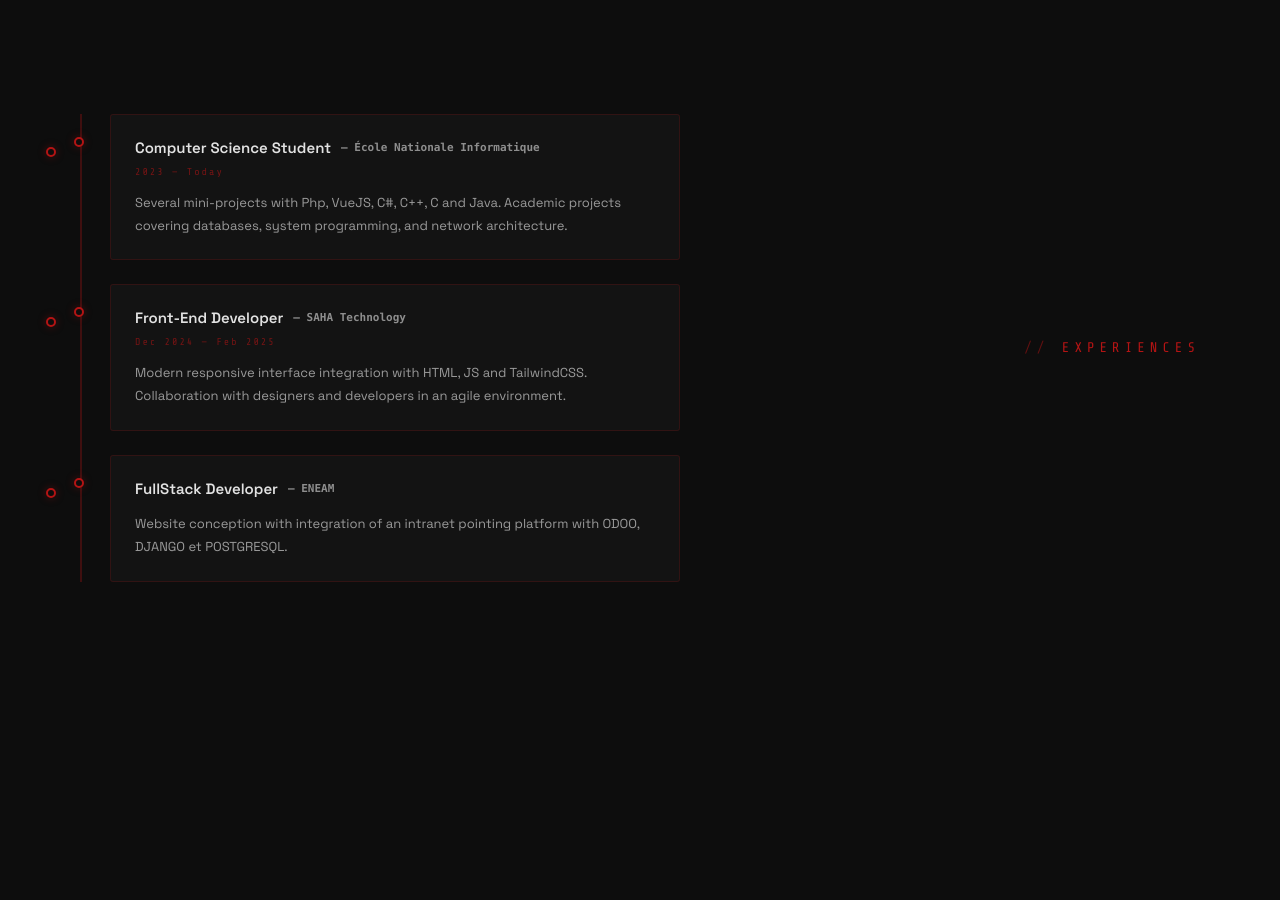
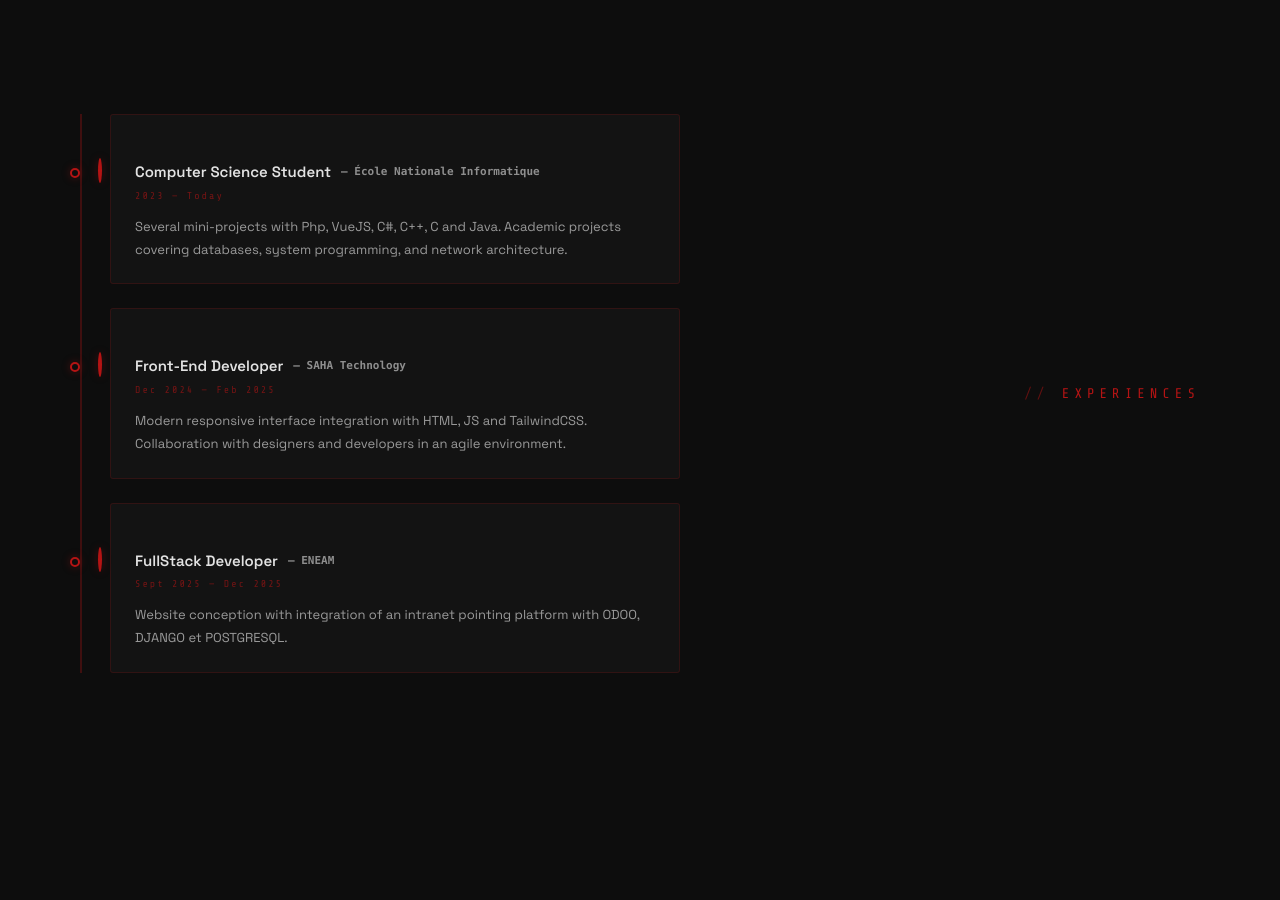
Before and after one commit to Rktmmnrn/MyPortfolio, a React (Vite) app in the folder MyPortfolio/: page / in a window 1280 px wide. Shown: the part 2080-2980 px from the top of the page. Built offline with nearby package versions, Linux system fonts and the light colour scheme.

Commit message:
modif: maj exp fix bug

```diff
--- a/MyPortfolio/src/sections/Experiences.tsx
+++ b/MyPortfolio/src/sections/Experiences.tsx
@@ -22,7 +22,7 @@ const getExperiences = (lang: Language) => [
     entreprise: 'ENEAM',
     poste: translations[lang].eneamPoste,
     lien: 'https://eneam.mg/',
-    pediode: translations[lang].eneamPeriode,
+    periode: translations[lang].eneamPeriode,
     description: translations[lang].eneamDesc,
   },
 ];
@@ -63,7 +63,7 @@ const Experience = ({ lang }: ExperienceProps) => {
             {/* Point sur la timeline */}
             <span
               style={{
-                position: 'absolute',
+                position: 'relative',
                 left: '-37px', top: '22px',
                 width: '10px', height: '10px',
                 borderRadius: '50%',
```
